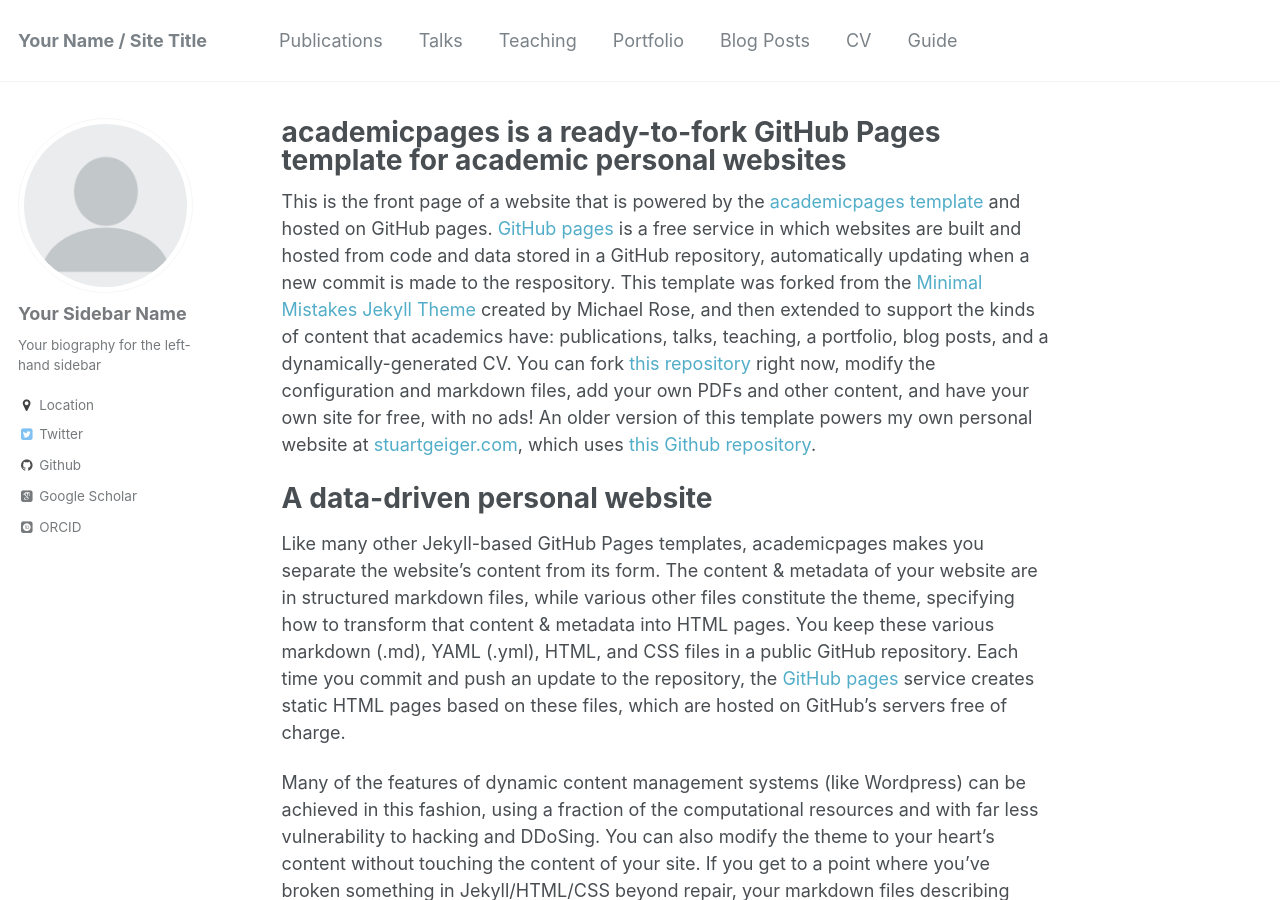
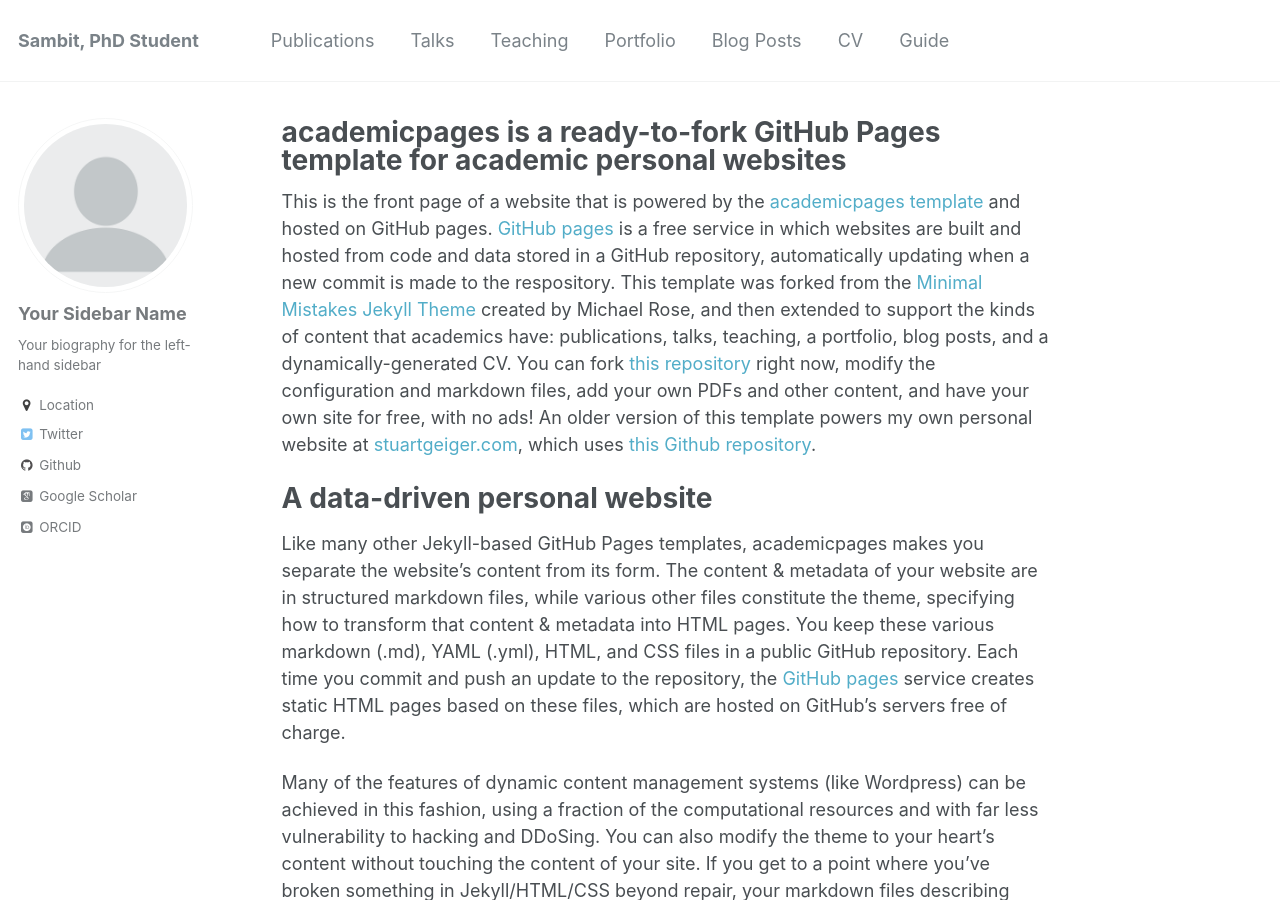
Before and after one commit to sambit-giri/sambit-giri.github.io, a Jekyll site: the page built from _pages/about.md, in a window 1280 px wide and 900 px high. Built offline with Jekyll 4.4.1, drawn with Linux system fonts in a browser that asks for light colours; some web fonts are replaced; some of the changed text lies outside the part shown.

Commit message:
name upadated

```diff
--- a/_config.yml
+++ b/_config.yml
@@ -7,13 +7,13 @@
 
 # Site Settings
 locale                   : "en-US"
-title                    : "Your Name / Site Title"
+title                    : "Sambit, PhD Student"
 title_separator          : "-"
-name                     : &name "Your Name"
+name                     : &name "Sambit Kumar Giri"
 description              : &description "personal description"
-url                      : https://academicpages.github.io # the base hostname & protocol for your site e.g. "https://mmistakes.github.io"
+url                      : https://sambit-giri.github.io # the base hostname & protocol for your site e.g. "https://mmistakes.github.io"
 baseurl                  : "" # the subpath of your site, e.g. "/blog"
-repository               : "academicpages/academicpages.github.io"
+repository               : "sambit-giri/sambit-giri.github.io"
 teaser                   :  # filename of teaser fallback teaser image placed in /images/, .e.g. "500x300.png"
 breadcrumbs              : false # true, false (default)
 words_per_minute         : 160
@@ -93,7 +93,7 @@ author:
   flickr           :
   facebook         :
   foursquare       :
-  github           : "academicpages"
+  github           : "sambit-giri"
   google_plus      :
   keybase          :
   instagram        :
```
